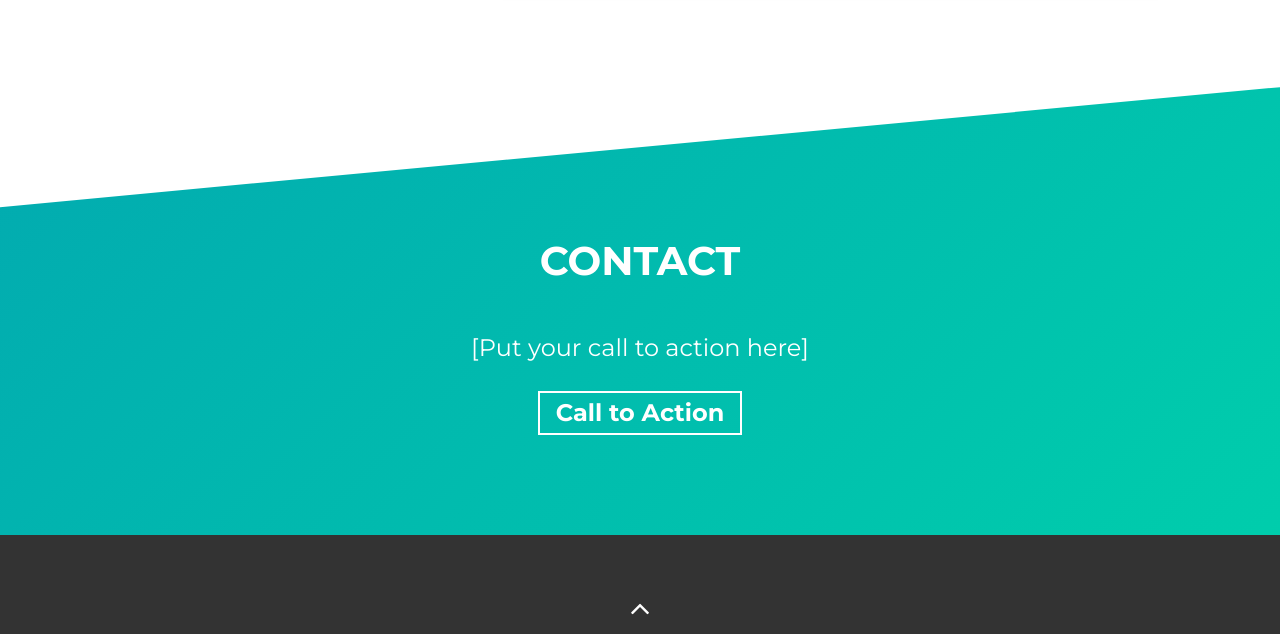
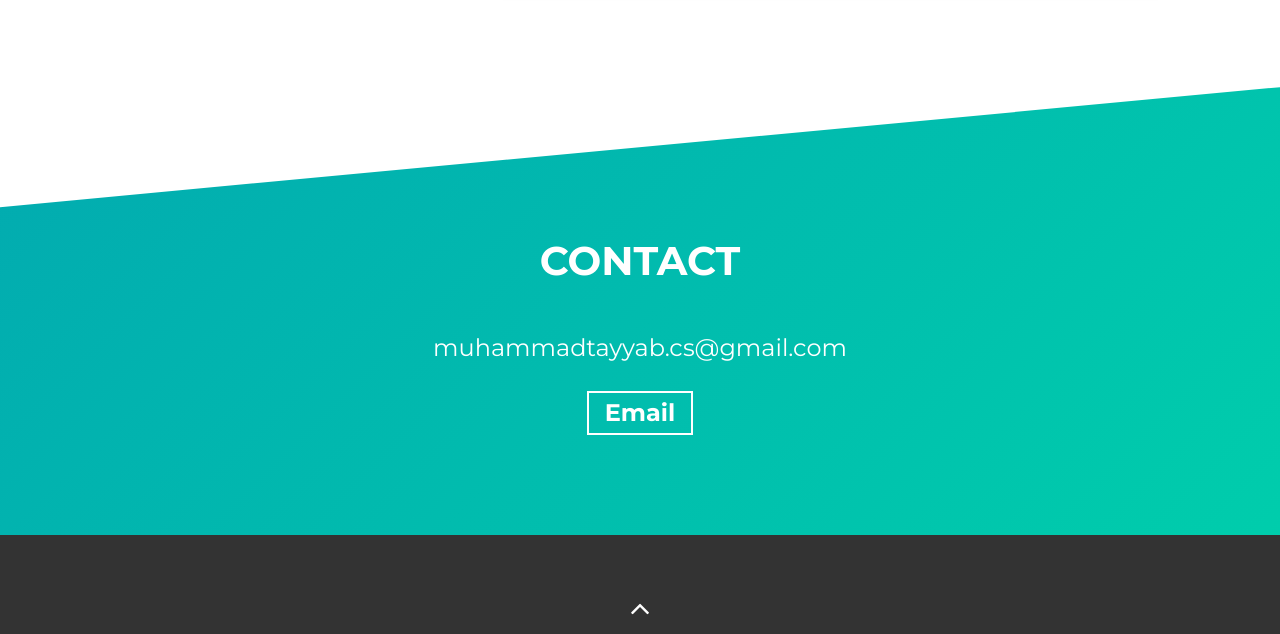
Before and after one commit to Tayyab-cs/my-portfolio, a website built with Parcel: page src/index.html in a window 1280 px wide. Shown: the part 5580-6214 px from the top of the page. Built offline with nearby package versions, Linux system fonts and the light colour scheme.

Commit message:
contact-email

```diff
--- a/src/index.html
+++ b/src/index.html
@@ -403,10 +403,9 @@
     <div class="container">
       <h2 class="section-title">Contact</h2>
       <div class="contact-wrapper load-hidden">
-        <p class="contact-wrapper__text">[Put your call to action here]</p>
+        <p class="contact-wrapper__text">muhammadtayyab.cs@gmail.com</p>
         <a rel="noreferrer" target="_blank" class="cta-btn cta-btn--resume"
-          href="mailto:muhammadtayyab.cs@gmail.com">Call to
-          Action</a>
+          href="mailto:muhammadtayyab.cs@gmail.com">Email</a>
       </div>
     </div>
   </section>
```
